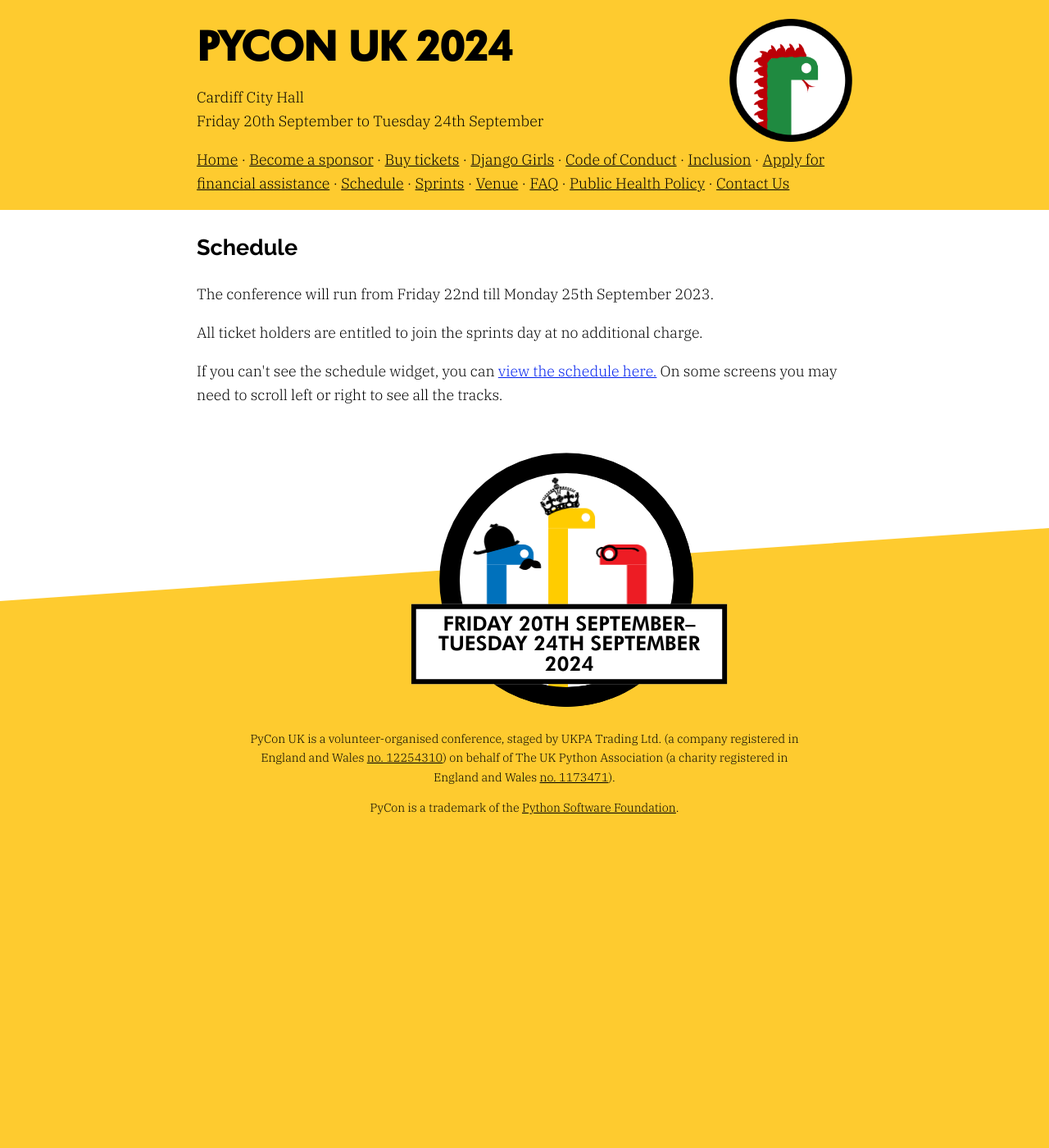
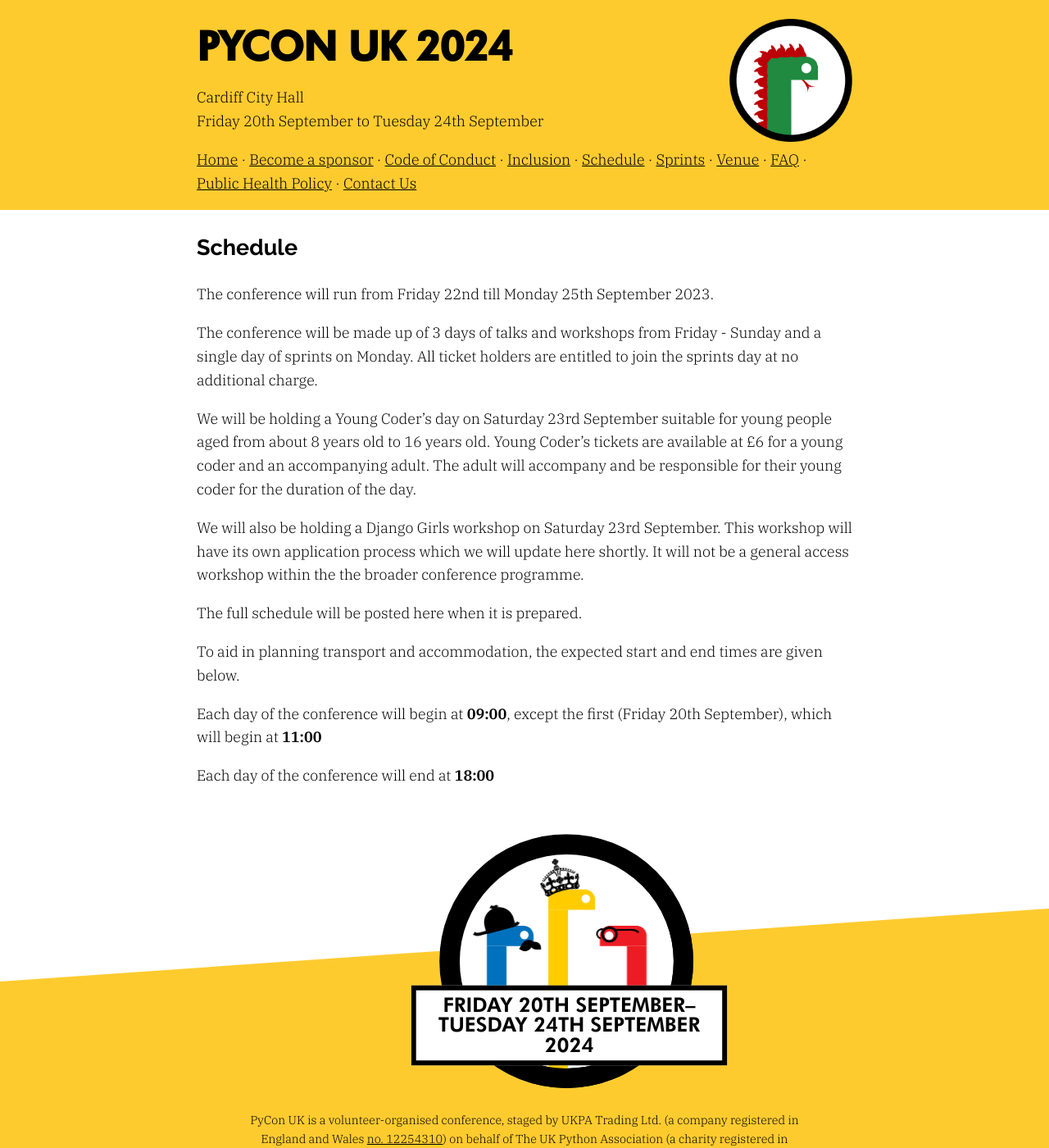
Before and after one commit to gma/2025.pyconuk.org, a Jekyll site: the page built from src/schedule.md, in a window 1280 px wide and 1400 px high. Shown: the whole window at 82% size. Built offline with Jekyll 4.4.1, drawn with Linux system fonts in a browser that asks for light colours; a script that is not in the unit is left out; part of the change alters nothing that is shown.

Commit message:
Reset config

```diff
--- a/_config.yml
+++ b/_config.yml
@@ -17,12 +17,12 @@
 title: "PyCon UK 2024"
 
 # Flags for when things™ happen
-cfp_open: true
-cfp_closed: true
-tickets_open: true
-schedule_ready: true
+cfp_open: false
+cfp_closed: false
+tickets_open: false
+schedule_ready: false
 show_sponsors: false
-show_django_girls: true
+show_django_girls: false
 
 # When changing the year, please change it in the title, above. We can't use vars in vars.
 con_year: 2024
@@ -32,7 +32,7 @@ con_financial_assistance_deadline: "XX:00 (Europe/London) on Someday, Nth Somemo
 cfp_end: Someday Nth Somemonth
 
 con_location: Cardiff City Hall
-con_director: Ann Barr
+con_director: TBA
 
 con_vat_number: GB431251341
 # Don't forget to update the invoicing page if the con_company changes
```
